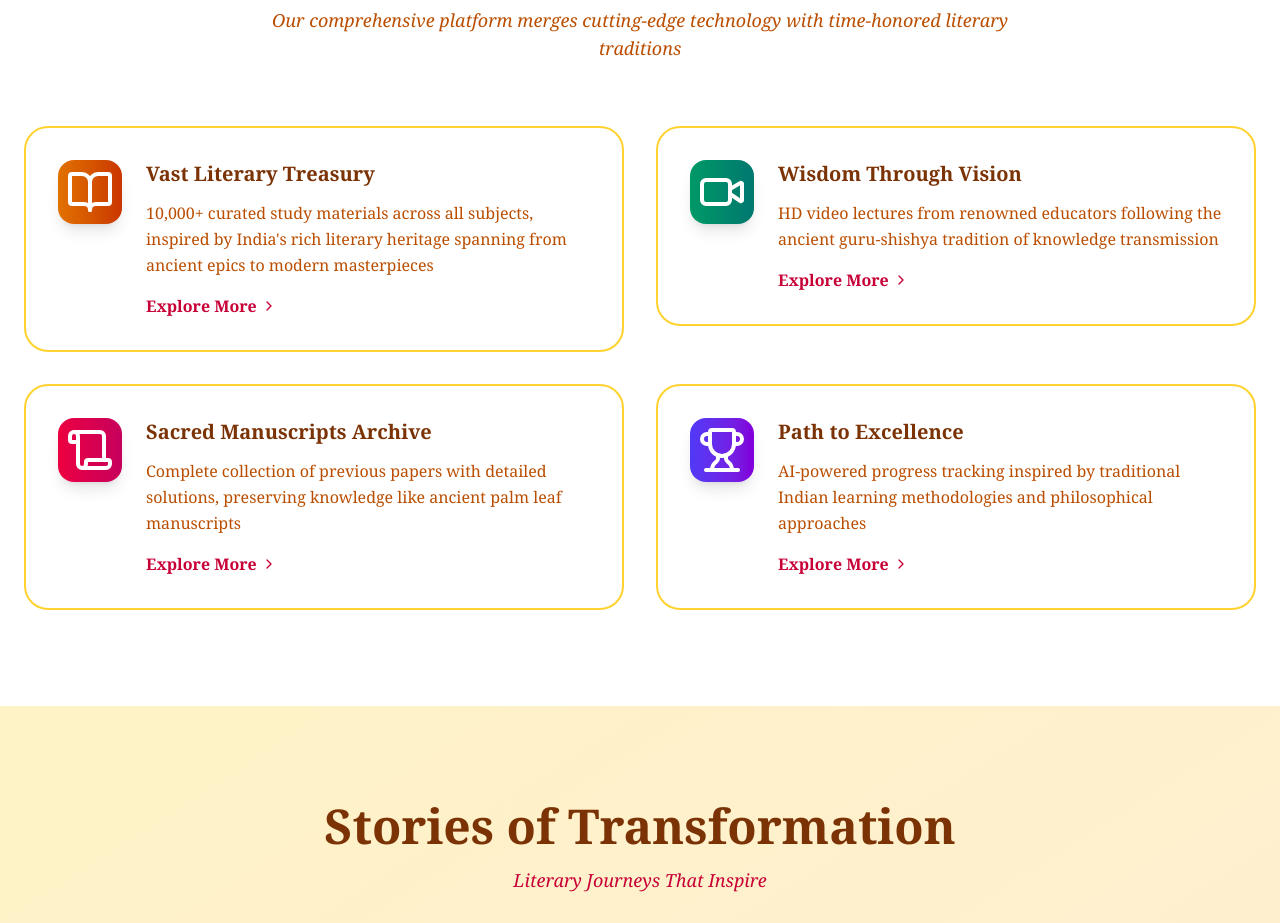
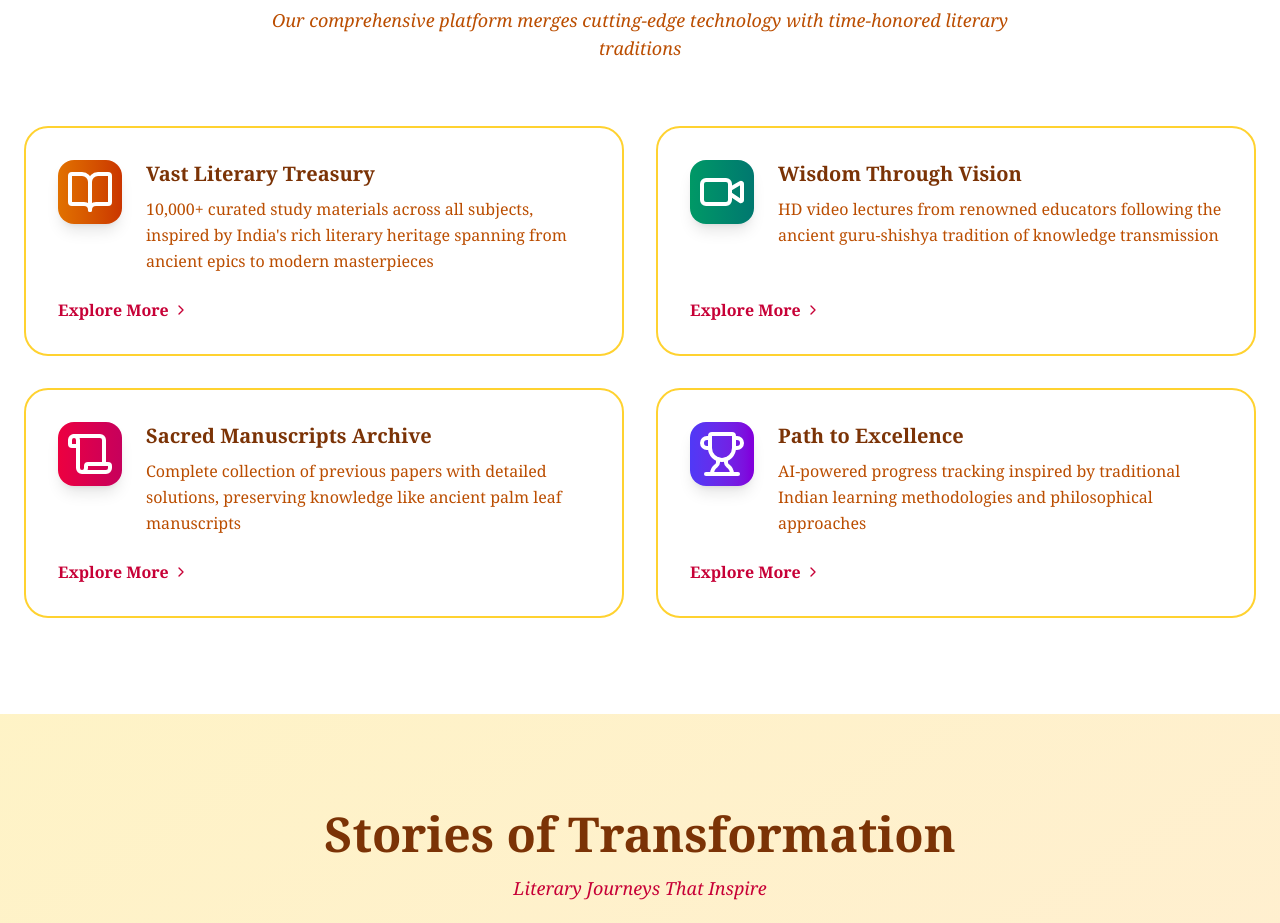
Before and after one commit to kushagra0333/pustak-ghar, a Next.js app: page / in a window 1280 px wide. Shown: the part 1100-2023 px from the top of the page. Built offline with nearby package versions, Linux system fonts and the light colour scheme.

Commit message:
Fixed: Homepage Section Enhancement: 'Everything You Need for Literary Excellence'

```diff
--- a/app/page.js
+++ b/app/page.js
@@ -361,9 +361,7 @@ const Homepage = () => {
   <div className="max-w-7xl mx-auto px-6">
     <div className="text-center mb-16">
       <h2 className="text-4xl lg:text-5xl font-black mb-4">
-              <span className="text-amber-900 block">
-                Everything You Need for
-              </span>
+        <span className="text-amber-900 block">Everything You Need for</span>
         <span className="bg-gradient-to-r from-rose-700 to-pink-800 bg-clip-text text-transparent">
           Literary Excellence
         </span>
@@ -376,35 +374,37 @@ const Homepage = () => {
 
     <div className="grid lg:grid-cols-2 gap-8">
       {features.map((feature, index) => (
-              <div key={index} className="group relative overflow-hidden">
-                <div className="bg-white border-2 border-amber-300 rounded-3xl p-8 hover:shadow-2xl transition-all duration-500 group-hover:-translate-y-2 hover:border-rose-400">
-                  <div className="flex items-start space-x-6">
         <div
-                      className={`w-16 h-16 bg-gradient-to-r ${feature.color} rounded-2xl flex items-center justify-center text-white flex-shrink-0 group-hover:scale-110 transition-transform duration-300 shadow-lg`}
+          key={index}
+          className="group relative bg-white border-2 border-amber-300 rounded-3xl p-8 flex flex-col h-full transition-all duration-500 hover:shadow-xl hover:scale-[1.02] hover:border-rose-400"
+        >
+          <div className="flex items-start space-x-6 mb-4">
+            <div
+              className={`w-16 h-16 bg-gradient-to-r ${feature.color} rounded-2xl flex items-center justify-center text-white flex-shrink-0 transform transition-transform duration-300 group-hover:scale-110 shadow-lg`}
             >
               {feature.icon}
             </div>
             <div className="flex-1">
-                      <h3 className="text-xl font-bold text-amber-900 mb-3">
+              <h3 className="text-xl font-bold text-amber-900 mb-2 group-hover:text-rose-700 transition-colors">
                 {feature.title}
               </h3>
-                      <p className="text-amber-700 leading-relaxed">
+              <p className="text-amber-700 leading-relaxed group-hover:text-amber-800 transition-colors">
                 {feature.description}
               </p>
-                      <div className="mt-4">
-                        <span className="inline-flex items-center text-rose-700 font-semibold group-hover:text-pink-800 transition-colors">
-                          Explore More{" "}
-                          <ChevronRight className="w-4 h-4 ml-1 group-hover:translate-x-1 transition-transform" />
-                        </span>
             </div>
           </div>
-                  </div>
+          <div className="mt-auto pt-2">
+            <span className="inline-flex items-center text-rose-700 font-semibold group-hover:text-pink-800 transition-all">
+              Explore More
+              <ChevronRight className="w-4 h-4 ml-1 transform transition-transform duration-300 group-hover:translate-x-1" />
+            </span>
           </div>
         </div>
       ))}
     </div>
   </div>
 </section>
+
 
       {/* Testimonials Section */}
       <section
```
Lines whose indentation alone changed are shown as unchanged.
